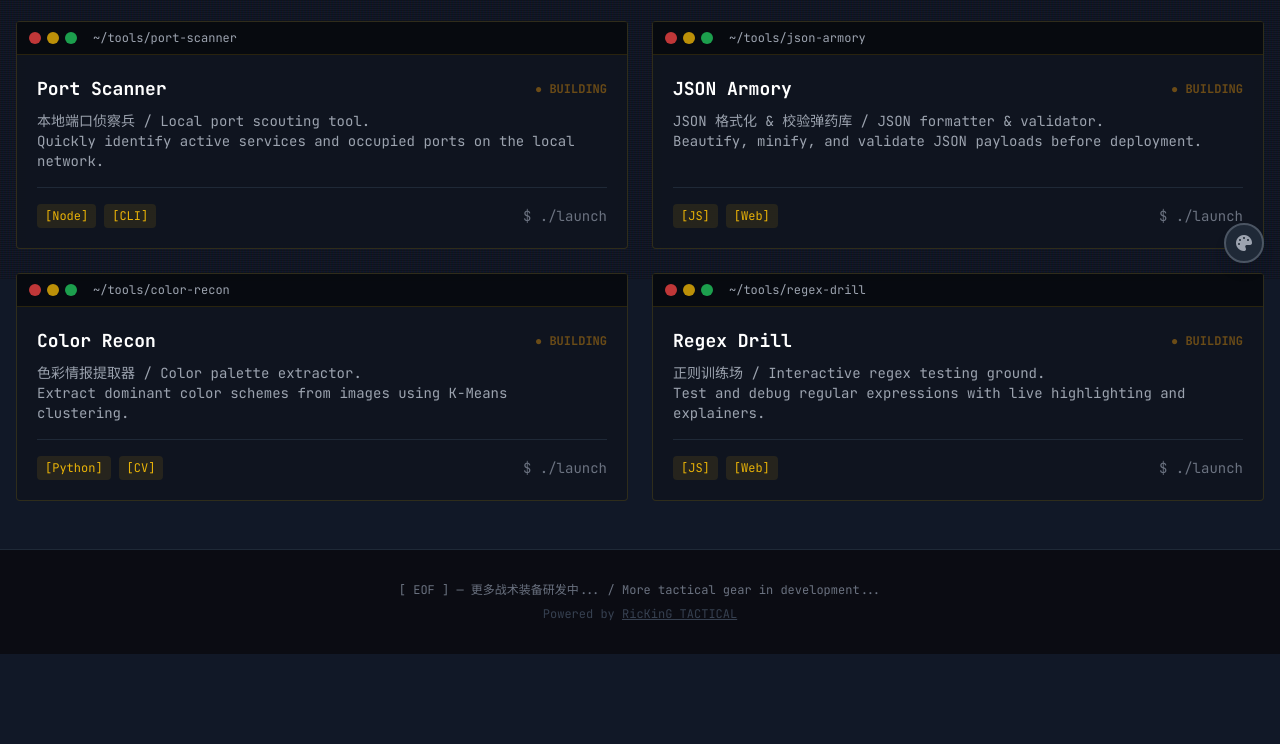
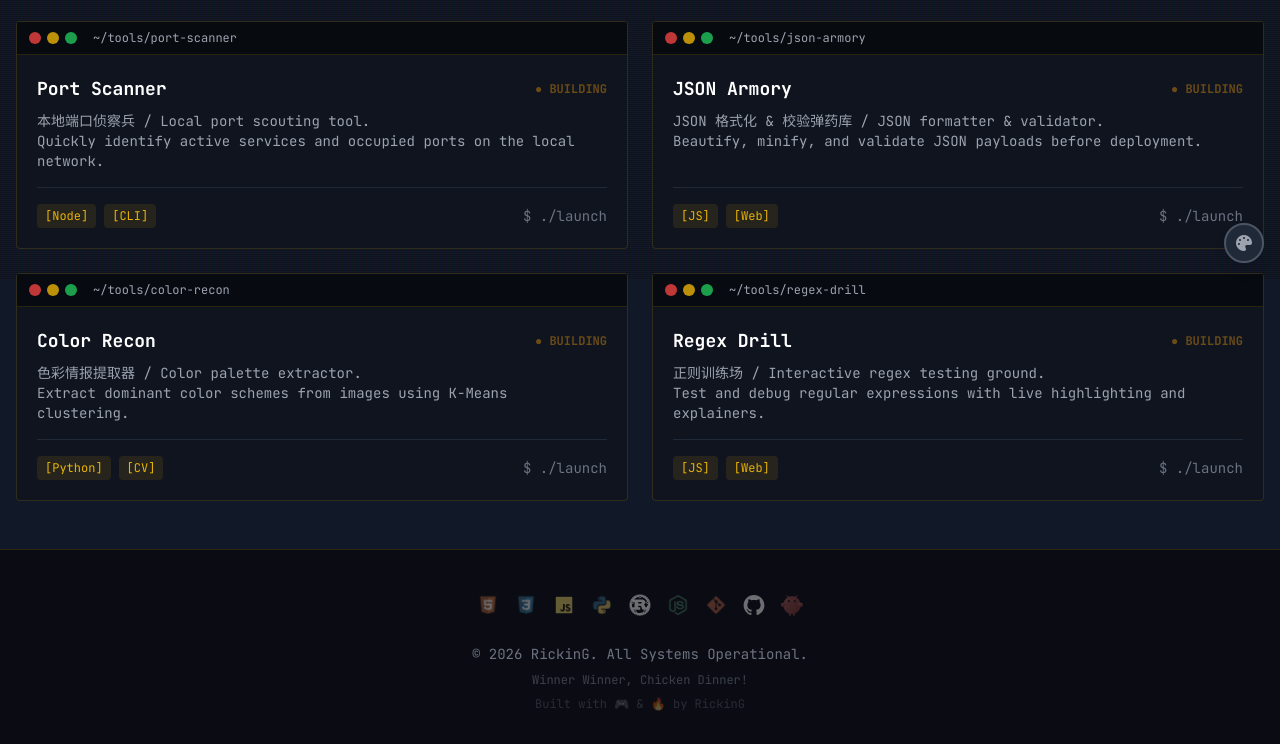
Before and after one commit to irkythedev/RicKinG, a plain HTML site: page tools.html in a window 1280 px wide. Shown: the part 521-1265 px from the top of the page. Before the commit the page ends 1175 px from the top, so only its background shows below. Drawn offline with nearby package versions, Linux system fonts and the light colour scheme.

Commit message:
fix(ui): unify tools.html footer and wire up theme switcher i18n event

```diff
--- a/js/themeManager.js
+++ b/js/themeManager.js
@@ -268,6 +268,7 @@ const ThemeManager = {
 
         // Slight hack: we poll or replace the original setLanguage to trigger UI update
         // We can just rely on the existing setLanguage if we add an event dispatcher there, or just replace it safely
+        window.addEventListener('languageChanged', onLangChange);
 
         document.body.appendChild(container);
     }
--- a/tools.html
+++ b/tools.html
@@ -363,9 +363,22 @@
     </main>
 
     <!-- Footer -->
-    <footer class="py-8 text-center text-gray-600 text-xs border-t border-gray-800 relative z-10 bg-[#0a0a0f]/80 mt-auto">
-        <p>[ EOF ] — 更多战术装备研发中... / More tactical gear in development...</p>
-        <p class="mt-2 text-gray-700">Powered by <a href="index.html" class="hover:text-[var(--t-accent)] transition-colors underline">RicKinG TACTICAL</a></p>
+    <footer class="mt-auto py-8 text-center text-gray-500 text-xs md:text-sm border-t border-[rgba(var(--t-accent-rgb),0.15)] relative z-10 bg-[#0a0a0f]/80">
+        <!-- 技术栈图标条 -->
+        <div class="tech-stack-bar mb-4">
+            <img src="img/icons/html-5.png" alt="HTML5" title="HTML5">
+            <img src="img/icons/css3.png" alt="CSS3" title="CSS3">
+            <img src="img/icons/javascript.png" alt="JavaScript" title="JavaScript">
+            <img src="img/icons/python.png" alt="Python" title="Python">
+            <img src="img/icons/rust-original.svg" alt="Rust" title="Rust" style="filter: brightness(0) invert(1);">
+            <img src="img/icons/node-js.png" alt="Node.js" title="Node.js">
+            <img src="img/icons/git.png" alt="Git" title="Git">
+            <img src="img/icons/github-original.svg" alt="GitHub" title="GitHub" style="filter: brightness(0) invert(1);">
+            <img src="img/icons/openclaw-color.svg" alt="OpenClaw" title="OpenClaw" class="openclaw-icon">
+        </div>
+        <p id="footer-operational">&copy; 2026 RickinG. All Systems Operational.</p>
+        <p id="footer-slogan" class="mt-2 text-[10px] md:text-xs opacity-50 footer-konami">Winner Winner, Chicken Dinner!</p>
+        <p class="mt-2 text-[10px] md:text-xs opacity-30">Built with 🎮 & 🔥 by RickinG</p>
     </footer>
 
     <!-- Include Theme Manager to support theme switching even on this page -->
```
